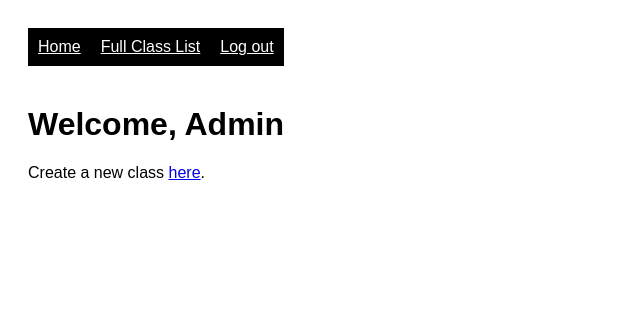
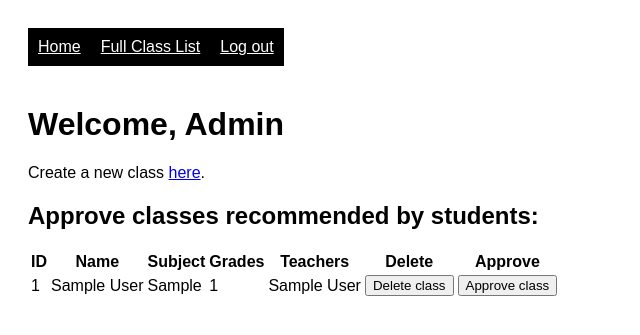
Before and after one commit to nk-nyc/p05-hojpoj-stuypedia, a Flask app: page /home in a window 1280 px wide. Shown: the top 335 px of the page, without its empty margins (0-640 px from the left). Run offline with Flask 3, Linux system fonts and the light colour scheme; the visitor is signed in with stand-in values (Sample User, id 1); data comes from the database, SQL or seed files in the repository; tables that the repository leaves empty hold one stand-in row (values such as "Sample post").

Commit message:
class creation, approval, recommendation, and deletion works now

```diff
--- a/app/__init__.py
+++ b/app/__init__.py
@@ -12,6 +12,7 @@ create_users_table()
 create_classes_table()
 create_teachers_table()
 create_events_table()
+create_student_classes_table()
 
 @app.route("/")
 def prep():
@@ -88,7 +89,9 @@ def home():
     print(session['username'])
     class_list = get_user_classes(session['username'][0])
     if session['username'] == 'stuypedia_admin':
-        return render_template('admin_home.html')
+        class_list = get_all_student_classes()
+        print(class_list)
+        return render_template('admin_home.html', classes=class_list)
     all_events = get_events(session['username'])
     today = datetime.date.today()
 
@@ -110,6 +113,16 @@ def logout():
 @app.route('/delete_class/<int:class_id>', methods=['DELETE'])
 def delete_class(class_id):
     delete_classid(class_id)
+    return json.dumps({"status": "ok"})
+
+@app.route('/delete_student_class/<int:class_id>', methods=['DELETE'])
+def delete_student_class(class_id):
+    delete_student_classid(class_id)
+    return json.dumps({"status": "ok"})
+
+@app.route('/approve_class/<int:class_id>', methods=['POST'])
+def approve_class(class_id):
+    approve_classid(class_id)
     return json.dumps({"status": "ok"})
 
 @app.route('/classlist', methods=['GET', 'POST'])
@@ -191,12 +204,22 @@ def findclass():
     if 'search' in request.form:
         # gotta write search
         searched_classes = get_searched_classes(request.form.get('search'))
+        print(searched_classes)
+        return render_template('findclass.html', searched=searched_classes)
     return render_template('findclass.html')
 
 @app.route('/addclass', methods=['GET', 'POST'])
 def addclass():
     if 'username' not in session:
         return(url_for('login'))
+    if 'name' in request.form:
+        name = request.form.get('name')
+        teachers = request.form.get('teachers')
+        grade = request.form.getlist('grade')
+        subject = request.form.get('subject')
+        create_student_class(name, teachers, grade, subject)
+        print(get_all_student_classes())
+        print('e')
     return render_template('addclass.html')
 
 if __name__ == "__main__":
--- a/app/data.py
+++ b/app/data.py
@@ -2,6 +2,7 @@ import sqlite3                      # enable control of an sqlite database
 import hashlib                      # for consistent hashes
 import secrets                      # to generate ids
 import random
+from flask import request
 
 DB_FILE="data.db"
 
@@ -130,10 +131,11 @@ def get_all_classes():
 def get_searched_classes(search):
     all_classes = get_all_classes()
     searched_classes = []
+    i = 0
     while i < len(all_classes):
         if search in all_classes[i][1]: #if search matches class name
             searched_classes.append(all_classes[i][1])
-
+        i += 1
     return searched_classes
 
 def clean_list(raw_output):
@@ -229,6 +231,55 @@ def delete_classid(class_id):
     db.commit()
     db.close()
 
+def delete_student_classid(class_id):
+    db = sqlite3.connect(DB_FILE)
+    c = db.cursor()
+    c.execute('DELETE FROM student_classes WHERE id = ?', (class_id,))
+    db.commit()
+    db.close()
+
+def approve_classid(class_id):
+    db = sqlite3.connect(DB_FILE)
+    c = db.cursor()
+    class_info = c.execute('SELECT name, teachers, grades, subject FROM student_classes WHERE id = ?', (class_id,)).fetchone()
+    c.execute('INSERT INTO classes VALUES (?, ?, ?, ?, ?)', (len(get_all_classes()) + 1, class_info[0], class_info[1], class_info[2], class_info[3]))
+    c.execute('DELETE FROM student_classes WHERE id = ?', (class_id,))
+    db.commit()
+    db.close()
+
+def get_all_student_classes():
+    db = sqlite3.connect(DB_FILE)
+    c = db.cursor()
+
+    data = c.execute('SELECT * FROM student_classes').fetchall()
+
+    db.commit()
+    db.close()
+
+    return data
+
+def create_student_class(name, teachers, grade, subject):
+    db = sqlite3.connect(DB_FILE)
+    c = db.cursor()
+    id = len(get_all_student_classes()) + 1
+
+    data = c.execute('INSERT INTO student_classes VALUES (?, ?, ?, ?, ?)', (id, name, teachers, str(grade), subject))
+
+    db.commit()
+    db.close()
+
+    return data
+def create_student_classes_table():
+    contents = """
+            CREATE TABLE IF NOT EXISTS student_classes (
+                id          INTEGER     NOT NULL UNIQUE,
+                name        TEXT        NOT NULL UNIQUE,
+                teachers    TEXT        NOT NULL,
+                grades      INTEGER     NOT NULL,
+                subject     TEXT        NOT NULL
+            )"""
+    create_table(contents)
+
 def create_events_table():
     contents = """
         CREATE TABLE IF NOT EXISTS events (
--- a/app/static/js/classlist.js
+++ b/app/static/js/classlist.js
@@ -12,3 +12,33 @@ function deleteClass(classId) {
         alert('Error deleting class.');
     });
 }
+
+function deleteStudentClass(classId) {
+    fetch(`/delete_student_class/${classId}`, {
+        method: 'DELETE'
+    })
+    .then(response => {
+        if (response.ok) {
+            location.reload();
+        }
+    })
+    .catch(error => {
+        console.error('Error:', error);
+        alert('Error deleting class.');
+    });
+}
+
+function approveClass(classId) {
+    fetch(`/approve_class/${classId}`, {
+        method: 'POST'
+    })
+    .then(response => {
+        if (response.ok) {
+            location.reload();
+        }
+    })
+    .catch(error => {
+        console.error('Error:', error);
+        alert('Error approving class.');
+    });
+}
--- a/app/templates/admin_home.html
+++ b/app/templates/admin_home.html
@@ -14,5 +14,29 @@
       </nav>
         <h1>Welcome, Admin</h1>
         <p> Create a new class <a href='/createclass'> here</a>.</p>
+        <h2> Approve classes recommended by students: </h2>
+        <table>
+          <tr>
+            <th> ID </th>
+            <th> Name </th>
+            <th> Subject </th>
+            <th> Grades </th>
+            <th> Teachers </th>
+            <th> Delete </th>
+            <th> Approve </th>
+          </tr>
+        {% for class in classes %}
+          <tr>
+            <td> {{class[0]}} </td>
+            <td> {{class[1]}} </td>
+            <td> {{class[2]}} </td>
+            <td> {{class[3]}} </td>
+            <td> {{class[4]}} </td>
+            <td> <button onclick="deleteStudentClass({{class[0]}})">Delete class</button> </td>
+            <td> <button onclick="approveClass({{class[0]}})">Approve class</button> </td>
+          </tr>
+        {% endfor %}
+        </table>
+      <script src='../static/js/classlist.js'></script>
     </body>
 </html>
--- a/app/templates/classlist.html
+++ b/app/templates/classlist.html
@@ -20,6 +20,7 @@
             <th> Subject </th>
             <th> Grades </th>
             <th> Teachers </th>
+            <th> Delete </th>
           </tr>
         {% for class in classes %}
           <tr>
@@ -31,6 +32,8 @@
             <td> <button onclick="deleteClass({{class[0]}})">Delete class</button> </td>
           </tr>
         {% endfor %}
+        </table>
+
         <script src='../static/js/classlist.js'></script>
     </body>
 </html>
--- a/app/templates/findclass.html
+++ b/app/templates/findclass.html
@@ -15,10 +15,10 @@
         </ul>
       </nav>
         <h1>Find a class:</h1>
-        <form>
+        <form method="POST">
           <input type="text" name="search" placeholder="Search for a class...">
           <button type="submit" class="btn btn-primary w-100"> Search </button>
-
+        </form>
           {% if searched %}
             {% for s in searched %}
             <li> {{s}} </li>
@@ -27,6 +27,6 @@
 
           <p> Can't find a class? Click <a href='/addclass'>here</a> to add one. </p>
 
-        </form>
+
     </body>
 </html>
```
Also changed, not shown: app/templates/addclass.html (+8 -8 lines).
